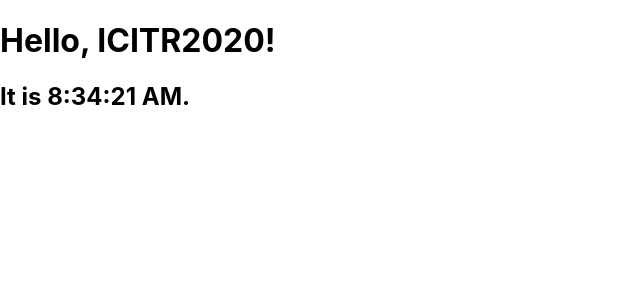
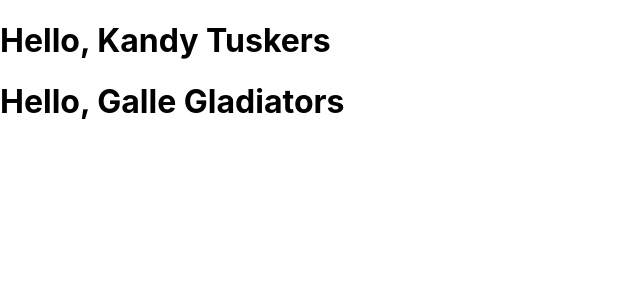
Before and after one commit to moulyg/workshop, a React (Create React App) app: page / in a window 1280 px wide. Shown: the top 300 px of the page, without its empty margins (0-640 px from the left). Built offline with nearby package versions, Linux system fonts and the light colour scheme.

Commit message:
Components and Props

```diff
--- a/src/App.js
+++ b/src/App.js
@@ -1,24 +1,20 @@
+import React from 'react';
 import './App.css';
 
-function getGreeting(user) {
-    if (user) {
-        return <h1>Hello, {user}!</h1>;
+function WelcomeFn(props) {
+    return <h1>Hello, {props.name}</h1>;
+}
+
+class WelcomeCls extends React.Component {
+    render() {
+        return <h1>Hello, {this.props.name}</h1>;
     }
-    return <h1>Hello, Stranger.</h1>;
 }
 
 function App() {
-
-
-    const name = 'Mouly Guanrathne';
-    const title = '<h1>mouly</h1><img src="" onerror="alert(\'ad\')" />'
     return (<>
-        <h1>Hello, {name}</h1>
-        <h1>Hello, {getGreeting(name)}</h1>
-        <h1>Hello, {getGreeting(null)}</h1>
-        <a href='#' title={name}>name</a>
-        <div>{title}</div>
-        {/*<div dangerouslySetInnerHTML={{__html: title}} />*/}
+        <WelcomeFn name="Kandy Tuskers"/>
+        <WelcomeCls name="Galle Gladiators"/>
     </>);
 }
 
--- a/src/index.js
+++ b/src/index.js
@@ -1,19 +1,15 @@
 import React from 'react';
 import ReactDOM from 'react-dom';
 import './index.css';
+import App from './App';
 import reportWebVitals from './reportWebVitals';
 
-function tick() {
-    const element = (
-        <div>
-            <h1>Hello, ICITR2020!</h1>
-            <h2>It is {new Date().toLocaleTimeString()}.</h2>
-        </div>
-    );
-    ReactDOM.render(element, document.getElementById('root'));
-}
-
-setInterval(tick, 1000);
+ReactDOM.render(
+    <React.StrictMode>
+        <App />
+    </React.StrictMode>,
+    document.getElementById('root')
+);
 
 // If you want to start measuring performance in your app, pass a function
 // to log results (for example: reportWebVitals(console.log))
```
